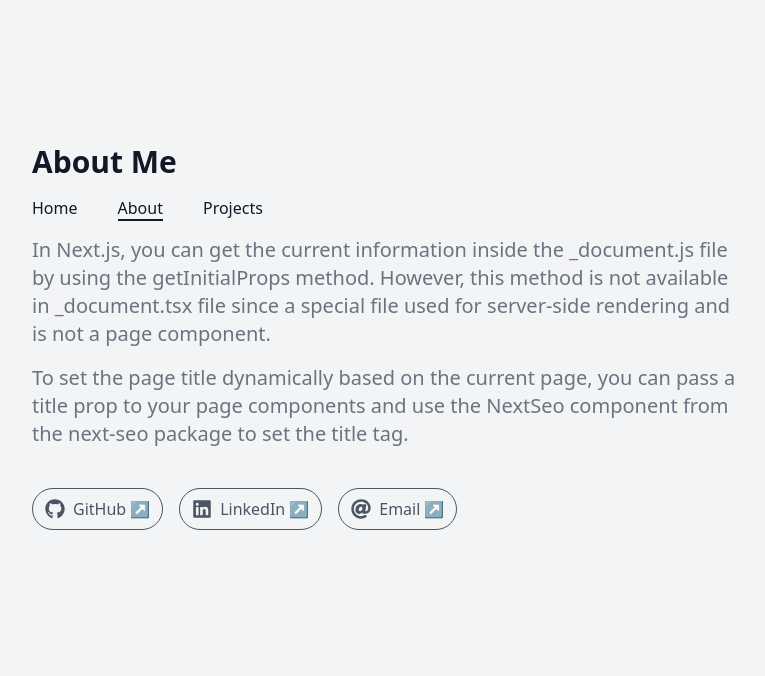
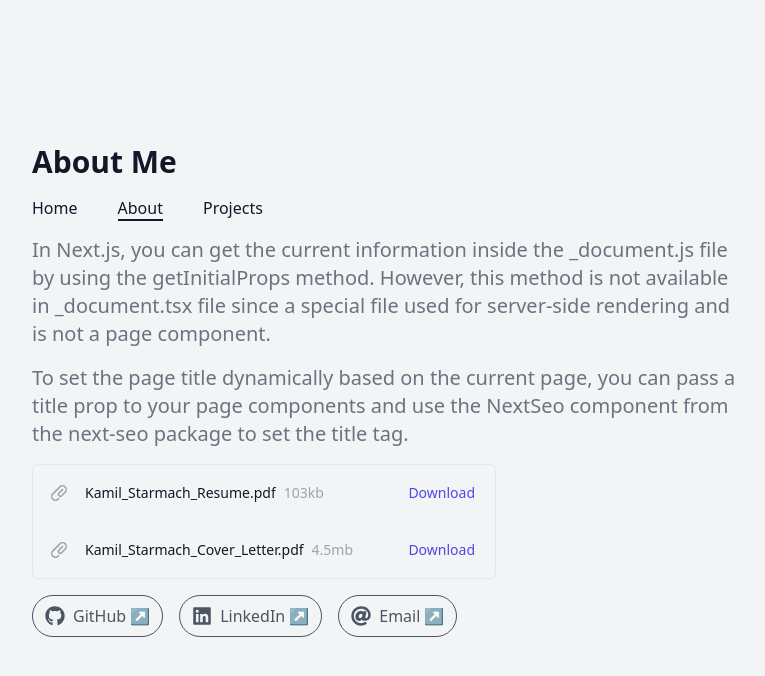
Before and after one commit to kstarmach/portfolio, a Next.js app: page /about in a window 1280 px wide. Shown: the top 676 px of the page, without its empty margins (256-1021 px from the left). Built offline with nearby package versions, Linux system fonts and the light colour scheme.

Commit message:
update: about page can download my resume

```diff
--- a/src/pages/about.tsx
+++ b/src/pages/about.tsx
@@ -1,16 +1,65 @@
 import Redirect from "@/components/Redirect"
+
+function DownloadButton() {
+    const handleDownload = () => {
+        const pdfUrl = '/Kamil_Starmach_Resume.pdf';
+        window.open(pdfUrl, '_blank');
+    };
+
+    return (
+        <button onClick={handleDownload} className="font-medium text-indigo-600 hover:text-indigo-500">Download</button>
+
+    );
+}
 
 export default function About() {
     return (
         <>
             <p className="mt-4 w-2xl text-xl text-gray-500">
-            In Next.js, you can get the current  information inside the _document.js file by using the getInitialProps method. However, this method is not available in _document.tsx file since a special file used for server-side rendering and is not a page component.
+                In Next.js, you can get the current  information inside the _document.js file by using the getInitialProps method. However, this method is not available in _document.tsx file since a special file used for server-side rendering and is not a page component.
             </p>
             <p className="mt-4 w-2xl text-xl text-gray-500">
-            To set the page title dynamically based on the current page, you can pass a title prop to your page components and use the NextSeo component from the next-seo package to set the title tag.
+                To set the page title dynamically based on the current page, you can pass a title prop to your page components and use the NextSeo component from the next-seo package to set the title tag.
             </p>
 
-            <div className="mt-10 grid grid-cols-1 gap-8 sm:grid-cols-2 lg:grid-cols-3">
+            <div className="px-4 pt-4 sm:grid sm:grid-cols-3 sm:gap-4 sm:px-0 ">
+
+                <dd className="mt-2 text-sm text-gray-900 sm:col-span-2 sm:mt-0 ">
+                    <ul role="list" className="divide-y divide-gray-100 rounded-md border border-gray-200">
+                        <li className="flex items-center justify-between py-4 pl-4 pr-5 text-sm leading-6">
+                            <div className="flex w-0 flex-1 items-center">
+                                <svg className="h-5 w-5 flex-shrink-0 text-gray-400" viewBox="0 0 20 20" fill="currentColor" aria-hidden="true">
+                                    <path fill-rule="evenodd" d="M15.621 4.379a3 3 0 00-4.242 0l-7 7a3 3 0 004.241 4.243h.001l.497-.5a.75.75 0 011.064 1.057l-.498.501-.002.002a4.5 4.5 0 01-6.364-6.364l7-7a4.5 4.5 0 016.368 6.36l-3.455 3.553A2.625 2.625 0 119.52 9.52l3.45-3.451a.75.75 0 111.061 1.06l-3.45 3.451a1.125 1.125 0 001.587 1.595l3.454-3.553a3 3 0 000-4.242z" clip-rule="evenodd" />
+                                </svg>
+                                <div className="ml-4 flex min-w-0 flex-1 gap-2">
+                                    <span className="truncate font-medium">Kamil_Starmach_Resume.pdf</span>
+                                    <span className="flex-shrink-0 text-gray-400">103kb</span>
+                                </div>
+                            </div>
+                            <div className="ml-4 flex-shrink-0">
+                                {/* <a href="#" className="font-medium text-indigo-600 hover:text-indigo-500">Download</a> */}
+                                <DownloadButton />
+                            </div>
+                        </li>
+                        <li className="flex items-center justify-between py-4 pl-4 pr-5 text-sm leading-6">
+                            <div className="flex w-0 flex-1 items-center">
+                                <svg className="h-5 w-5 flex-shrink-0 text-gray-400" viewBox="0 0 20 20" fill="currentColor" aria-hidden="true">
+                                    <path fill-rule="evenodd" d="M15.621 4.379a3 3 0 00-4.242 0l-7 7a3 3 0 004.241 4.243h.001l.497-.5a.75.75 0 011.064 1.057l-.498.501-.002.002a4.5 4.5 0 01-6.364-6.364l7-7a4.5 4.5 0 016.368 6.36l-3.455 3.553A2.625 2.625 0 119.52 9.52l3.45-3.451a.75.75 0 111.061 1.06l-3.45 3.451a1.125 1.125 0 001.587 1.595l3.454-3.553a3 3 0 000-4.242z" clip-rule="evenodd" />
+                                </svg>
+                                <div className="ml-4 flex min-w-0 flex-1 gap-2">
+                                    <span className="truncate font-medium">Kamil_Starmach_Cover_Letter.pdf</span>
+                                    <span className="flex-shrink-0 text-gray-400">4.5mb</span>
+                                </div>
+                            </div>
+                            <div className="ml-4 flex-shrink-0">
+                                <a href="#" className="font-medium text-indigo-600 hover:text-indigo-500">Download</a>
+                            </div>
+                        </li>
+                    </ul>
+                </dd>
+            </div>
+
+            <div className="mt-4 grid grid-cols-1 gap-8 sm:grid-cols-2 lg:grid-cols-3">
                 <Redirect />
             </div>
         </>
```
Also changed, not shown: 1 other file (tests, documents, lock files or other folders).
